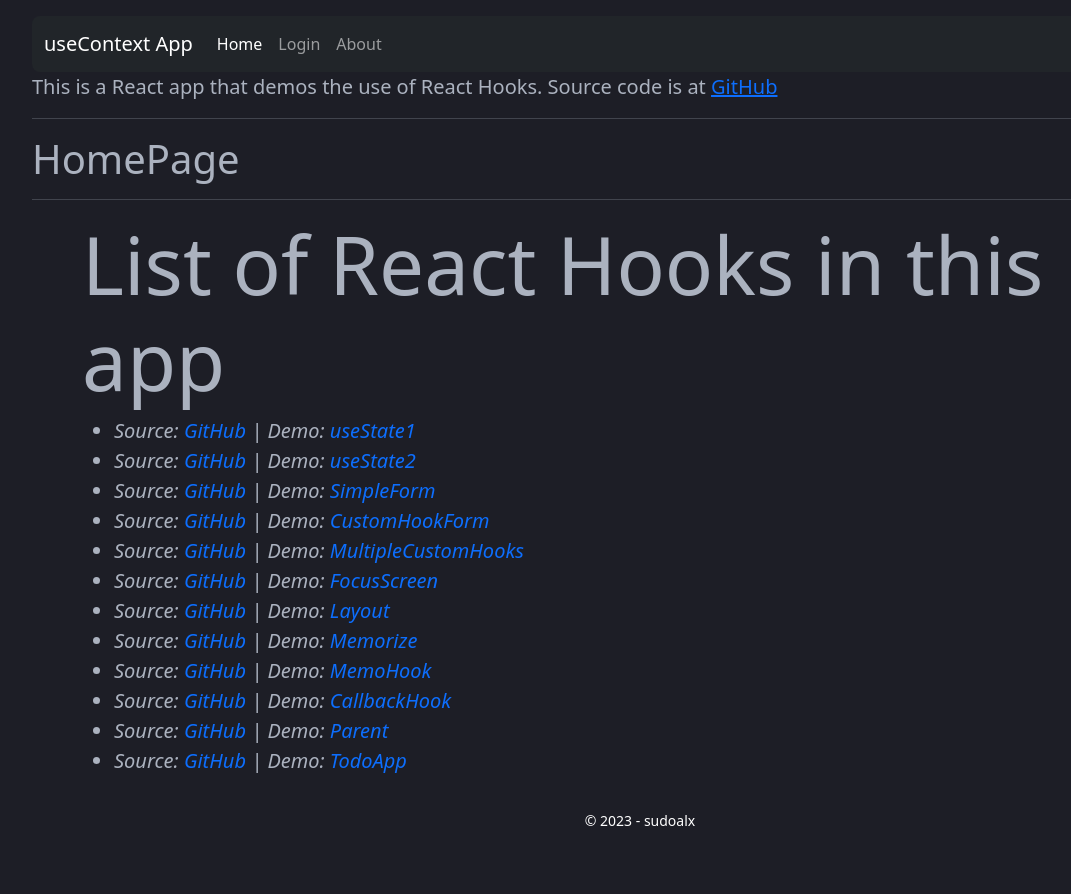
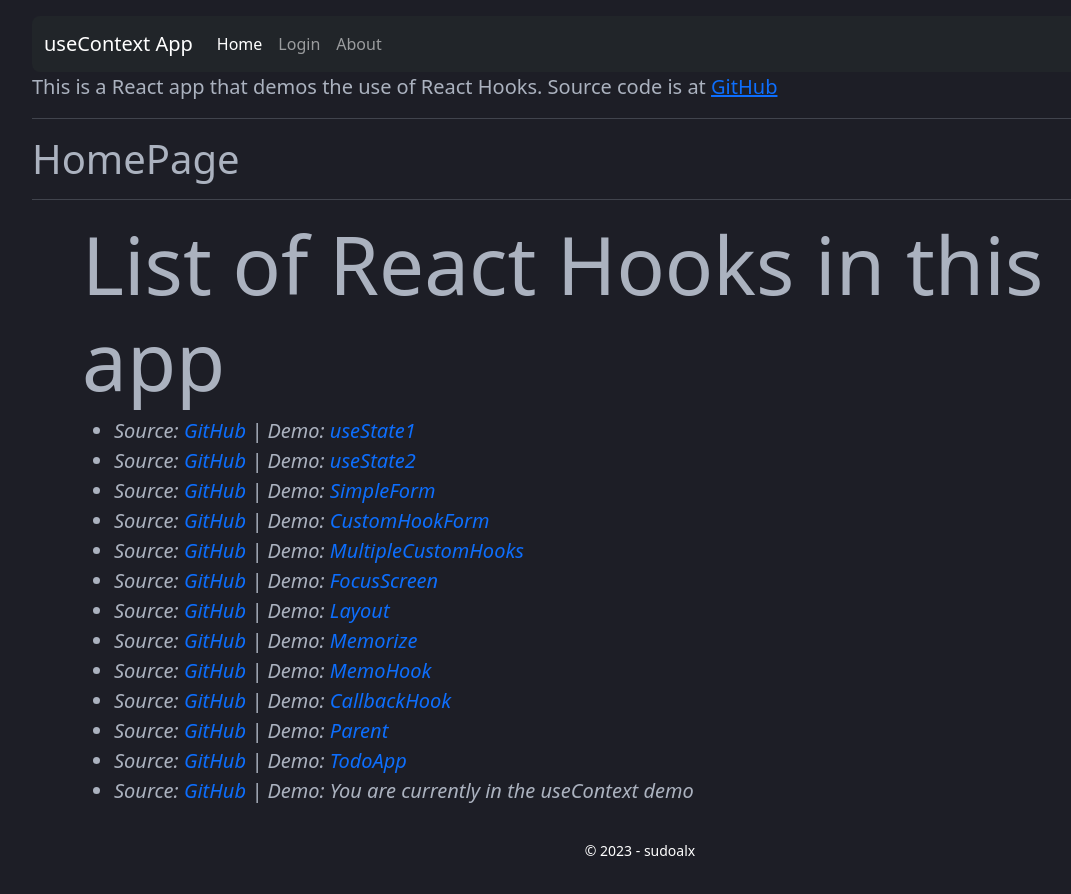
Before and after one commit to sudoalx/hook-app, a React (Vite) app: page / in a window 1280 px wide. Shown: the whole page, without its empty margins (0-1071 px from the left). Before the commit the page ends 864 px from the top, so only its background shows below. Built offline with nearby package versions, Linux system fonts and the light colour scheme.

Commit message:
Update AboutPage and HooksList components

```diff
--- a/src/09-useContext/AboutPage.jsx
+++ b/src/09-useContext/AboutPage.jsx
@@ -4,7 +4,9 @@ export const AboutPage = () => {
       <h1>About this app</h1>
       <hr />
       <div className="container">
-        <p>This is a demo app to show the use of React Hooks.</p>
+        <p>
+          This is a demo app to show the use of React Hooks. It's super basic.
+        </p>
         <p>The app was created using:</p>
         <ul>
           <li>React</li>
--- a/src/09-useContext/components/HooksList.jsx
+++ b/src/09-useContext/components/HooksList.jsx
@@ -197,6 +197,19 @@ export const HooksList = () => {
             TodoApp
           </Link>
         </li>
+        <li className="lead text-start fst-italic">
+          Source:{" "}
+          <a
+            className="text-decoration-none"
+            href={ghRepo + "/09-useContext/"}
+            target="_blank"
+            rel="noopener noreferrer"
+          >
+            GitHub
+          </a>
+          {" | "}
+          Demo: You are currently in the useContext demo
+        </li>
       </ul>
     </div>
   );
```
